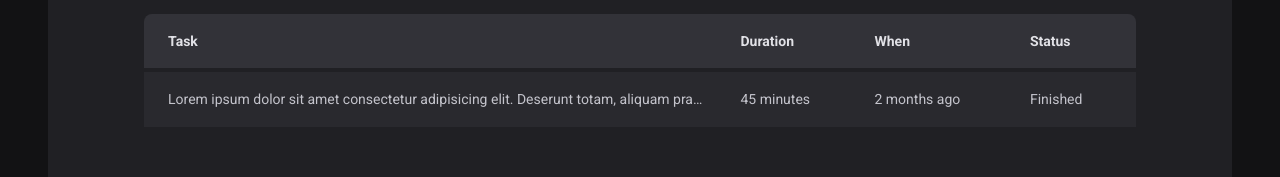
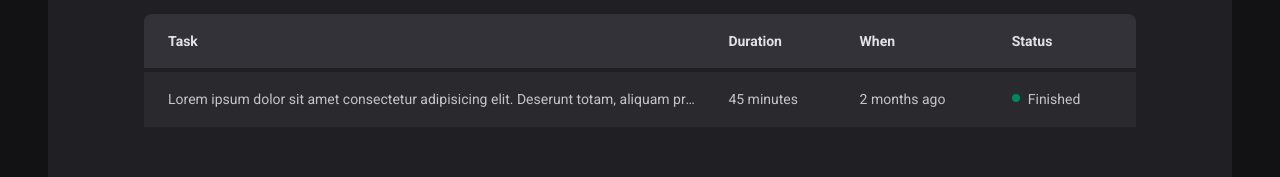
Before and after one commit to dgeoi/ignite-timer, a React (Vite) app: page /history in a window 1280 px wide. Shown: the part 270-447 px from the top of the page. Built offline with nearby package versions, Linux system fonts and the light colour scheme.

Commit message:
Create Styled Component for status cell of History Table

```diff
--- a/src/pages/History/index.tsx
+++ b/src/pages/History/index.tsx
@@ -1,4 +1,4 @@
-import { HistoryContainer, HistoryContent } from './styles'
+import { HistoryContainer, HistoryContent, Status } from './styles'
 
 export function History() {
   return (
@@ -26,7 +26,12 @@ export function History() {
               </td>
               <td>45 minutes</td>
               <td>2 months ago</td>
-              <td>Finished</td>
+              <td>
+                <Status currentStatus="completed">
+                  <span></span>
+                  <span>Finished</span>
+                </Status>
+              </td>
             </tr>
           </tbody>
         </table>
--- a/src/pages/History/styles.ts
+++ b/src/pages/History/styles.ts
@@ -66,3 +66,27 @@ export const HistoryContent = styled.div`
     }
   }
 `
+
+const COLOR_BASED_ON_CURRENT_STATUS = {
+  running: 'yellow-500',
+  completed: 'green-500',
+  interrupted: 'red-500',
+} as const
+
+interface CurrentStatus {
+  currentStatus: keyof typeof COLOR_BASED_ON_CURRENT_STATUS
+}
+
+export const Status = styled.div<CurrentStatus>`
+  display: flex;
+  gap: 0.5rem;
+
+  & > span:first-child {
+    width: 0.5rem;
+    height: 0.5rem;
+    border-radius: 50%;
+    background-color: ${(props) =>
+      props.theme[COLOR_BASED_ON_CURRENT_STATUS[props.currentStatus]]};
+    transform: translateY(0.375rem);
+  }
+`
```
